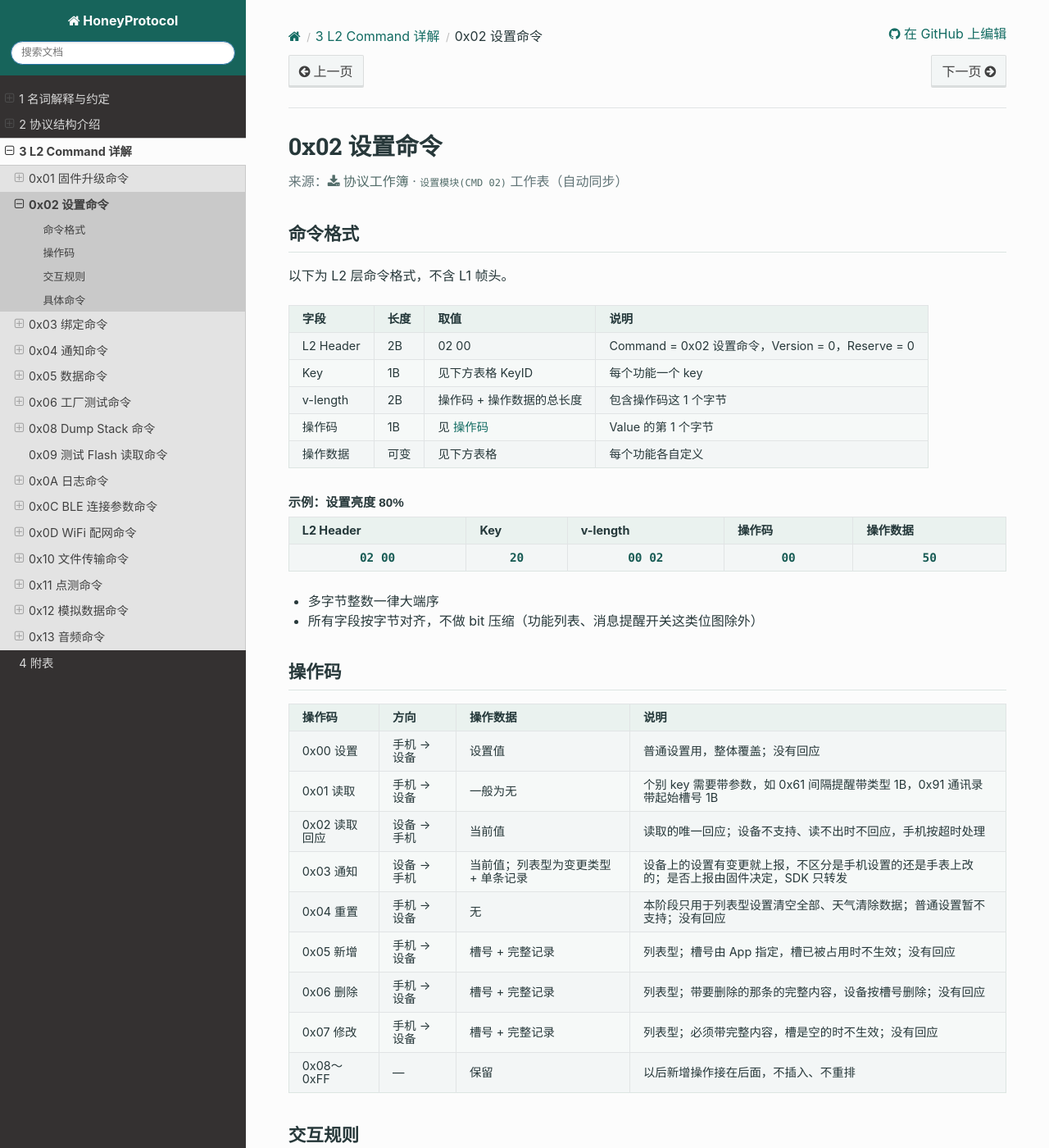
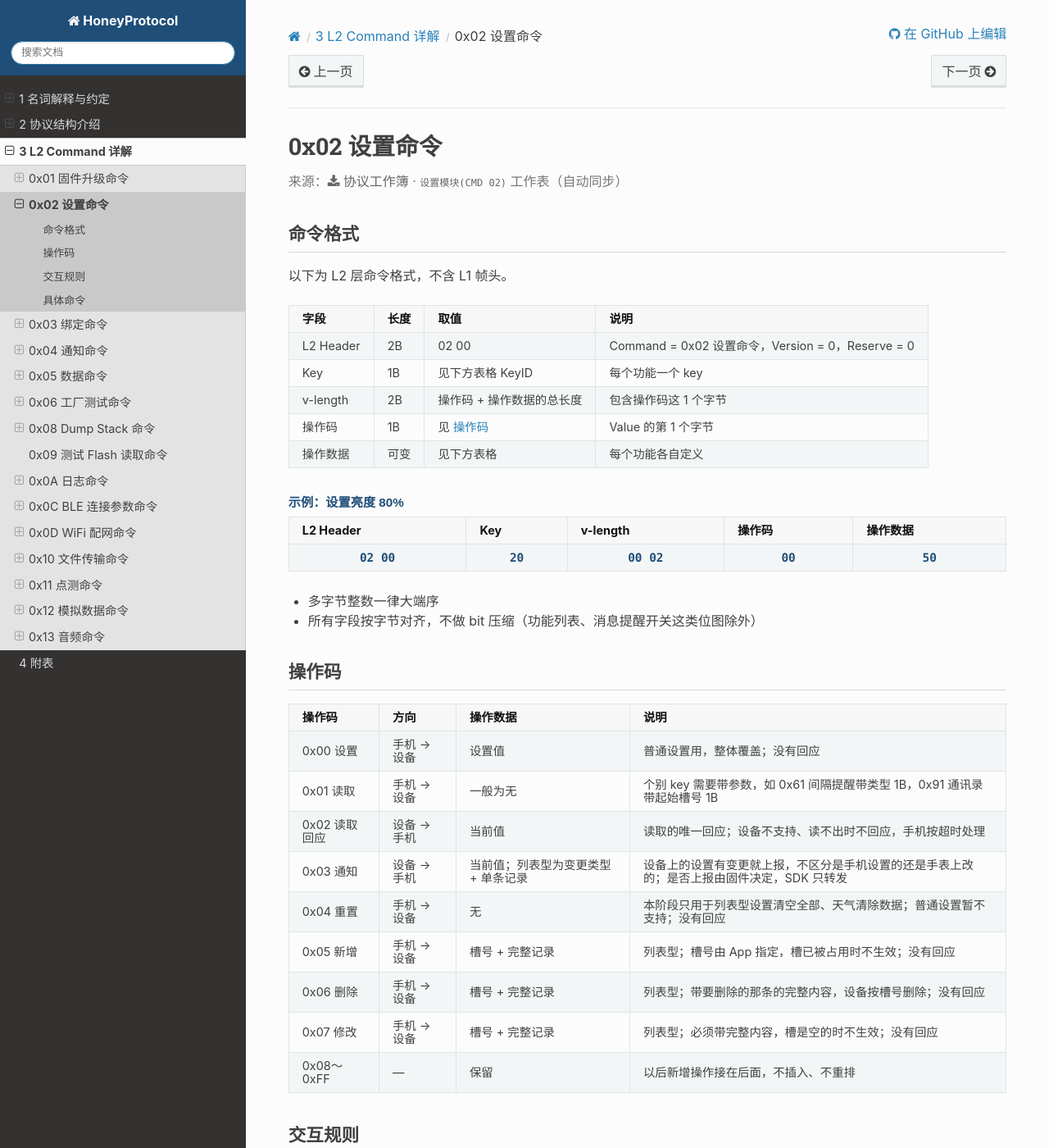
Before and after one commit to realmcu/HoneyProtocol, a Sphinx documentation site: the page built from docs/protocol/0x02-settings.rst, in a window 1280 px wide and 1400 px high. Shown: the whole window at 82% size. Built offline with Sphinx 7.4.7 and the Read the Docs theme 3.1.0, drawn with Linux system fonts in a browser that asks for light colours.

Commit message:
docs: restore original blue theme colors
Restore the original navigation blue and neutral table colors while preserving documentation structure and responsive layout fixes.

```diff
--- a/docs/_static/custom.css
+++ b/docs/_static/custom.css
@@ -1,7 +1,6 @@
 body {
   font-family: -apple-system, BlinkMacSystemFont, "Segoe UI", "PingFang SC",
     "Hiragino Sans GB", "Microsoft YaHei", "Noto Sans SC", sans-serif;
-  color: #27383a;
 }
 
 .wy-nav-content {
@@ -11,10 +10,6 @@ body {
 .wy-menu-vertical a {
   line-height: 1.4;
   overflow-wrap: anywhere;
-}
-
-.rst-content a {
-  color: #126b62;
 }
 
 .rst-content h1 {
@@ -27,7 +22,7 @@ body {
   line-height: 1.4;
   margin: 2.2rem 0 1rem;
   padding-bottom: 0.45rem;
-  border-bottom: 1px solid #dce5e2;
+  border-bottom: 1px solid #d9d9d9;
 }
 
 .rst-content h3 {
@@ -38,7 +33,7 @@ body {
 
 .rst-content .doc-meta {
   font-size: 0.85rem;
-  color: #617477;
+  color: #777777;
   margin: -0.25rem 0 1.5rem;
 }
 
@@ -49,13 +44,13 @@ body {
 .rst-content .doc-meta code.literal {
   border: 0;
   background: transparent;
-  color: #536d6a;
+  color: #666666;
   padding: 0;
 }
 
 .rst-content .doc-status {
-  border-left: 3px solid #b5793d;
-  background: #fcf7f0;
+  border-left: 3px solid #6ab0de;
+  background: #e7f2fa;
   padding: 0.65rem 0.9rem;
   margin: 0 0 1.5rem;
 }
@@ -73,24 +68,19 @@ body {
 
 .rst-content table.docutils {
   font-size: 13px;
-  border-color: #dce5e2;
-}
-
-.rst-content table.docutils tbody tr:nth-child(even) {
-  background: #f6f9f8;
 }
 
 .rst-content table.docutils thead th {
-  background: #eaf2ef;
-  border-color: #dce5e2;
-  color: #24383a;
+  background: #f7f7f7;
+  border-color: #d9d9d9;
+  color: #111111;
   font-weight: 700;
   text-align: left;
   white-space: nowrap;
 }
 
 .rst-content table.docutils > caption .caption-text {
-  color: #27383a;
+  color: #1f4e78;
   font-weight: 600;
 }
 
@@ -121,7 +111,7 @@ body {
 .rst-content table.packet-table code.literal {
   border: 0;
   background: transparent;
-  color: #175b54;
+  color: #1f4e78;
   font-size: 0.9rem;
   padding: 0;
   white-space: nowrap;
@@ -134,7 +124,7 @@ body {
 }
 
 .rst-content table.packet-table tbody td {
-  background: #f6f9f8;
+  background: #f6f8fa;
   font-weight: 600;
 }
 
--- a/docs/conf.py
+++ b/docs/conf.py
@@ -23,7 +23,7 @@ html_theme_options = {
     "navigation_depth": 4,
     "prev_next_buttons_location": "both",
     "style_external_links": True,
-    "style_nav_header_background": "#17645b",
+    "style_nav_header_background": "#1f4e78",
 }
 html_static_path = ["_static"]
 html_css_files = ["custom.css"]
```
